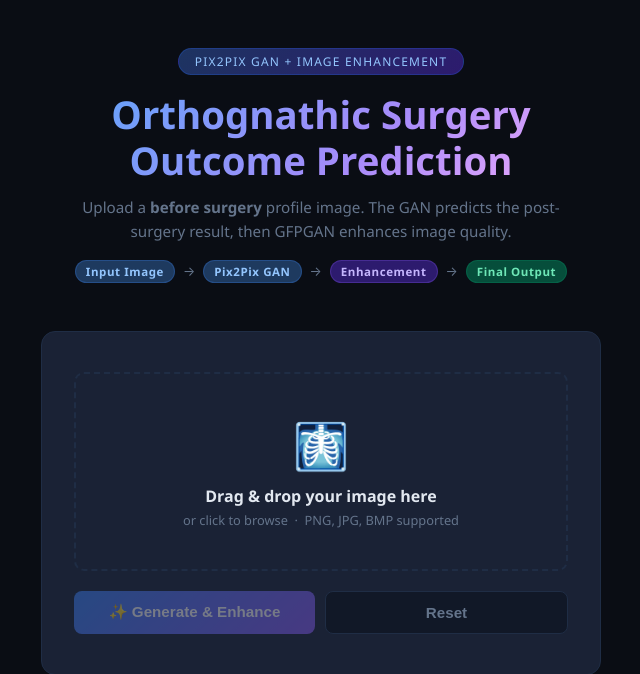
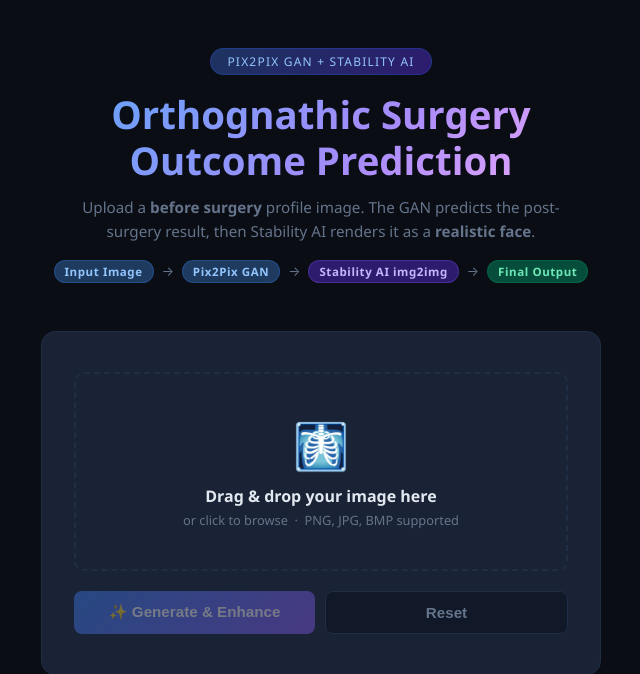
Before and after one commit to ahmad1adel/GANs-for-Orthognathic-Surgery-GP-, a Flask app: page / in a window 1280 px wide. Shown: the top 674 px of the page, without its empty margins (319-959 px from the left). Run offline with Flask 3, Linux system fonts and the light colour scheme.

Commit message:
Integrate Stability AI img2img — GAN output rendered as realistic face

```diff
--- a/GAN/app.py
+++ b/GAN/app.py
@@ -3,8 +3,12 @@ import io
 import base64
 import numpy as np
 import tensorflow as tf
+import requests as http_requests
 from PIL import Image, ImageEnhance, ImageFilter
 from flask import Flask, render_template, request, jsonify
+from dotenv import load_dotenv
+
+load_dotenv()
 
 app = Flask(__name__)
 app.config['MAX_CONTENT_LENGTH'] = 16 * 1024 * 1024  # 16 MB
@@ -12,6 +16,8 @@ app.config['MAX_CONTENT_LENGTH'] = 16 * 1024 * 1024  # 16 MB
 BASE_DIR   = os.path.dirname(os.path.abspath(__file__))
 MODEL_PATH = os.path.join(BASE_DIR, '..', 'saved_model', 'generator.keras')
 IMG_SIZE   = 256
+
+STABILITY_API_KEY = os.environ.get('STABILITY_API_KEY')
 
 
 # ── Custom layer needed to load the Keras model ───────────────────────────────
@@ -56,27 +62,51 @@ def postprocess(tensor):
     return Image.fromarray(arr, mode='L')
 
 
-def enhance_locally(pil_img):
-    """Free local enhancement: 2x upscale + denoise + sharpen + contrast boost."""
-    img = pil_img.convert('RGB')
+def enhance_with_stability(pil_img):
+    """Send GAN output to Stability AI img2img to generate a realistic face."""
+    # Upscale to 512×512 RGB — native resolution for Stable Diffusion
+    rgb_img = pil_img.convert('RGB').resize((512, 512), Image.LANCZOS)
 
-    # 2x upscale with high-quality Lanczos resampling
-    w, h = img.size
-    img = img.resize((w * 2, h * 2), Image.LANCZOS)
+    buf = io.BytesIO()
+    rgb_img.save(buf, format='PNG')
+    img_bytes = buf.getvalue()
 
-    # Gentle denoise pass
-    img = img.filter(ImageFilter.MedianFilter(size=3))
+    response = http_requests.post(
+        "https://api.stability.ai/v1/generation/stable-diffusion-v1-6/image-to-image",
+        headers={
+            "Authorization": f"Bearer {STABILITY_API_KEY}",
+            "Accept": "application/json",
+        },
+        files={
+            "init_image": ("image.png", img_bytes, "image/png"),
+        },
+        data={
+            "image_strength":         "0.40",
+            "init_image_mode":        "IMAGE_STRENGTH",
+            "text_prompts[0][text]":  (
+                "realistic human face profile view, photorealistic portrait, "
+                "natural skin texture, clear facial features, orthognathic surgery result, "
+                "side profile, professional medical photography"
+            ),
+            "text_prompts[0][weight]": "1",
+            "text_prompts[1][text]":  (
+                "blurry, cartoon, anime, distorted, low quality, x-ray, dark, noise, ugly"
+            ),
+            "text_prompts[1][weight]": "-1",
+            "cfg_scale": "7",
+            "samples":   "1",
+            "steps":     "40",
+        },
+        timeout=60,
+    )
 
-    # Unsharp mask — sharpens edges without noise amplification
-    img = img.filter(ImageFilter.UnsharpMask(radius=2, percent=150, threshold=3))
+    if response.status_code != 200:
+        raise Exception(f"Stability AI error {response.status_code}: {response.text}")
 
-    # Slight contrast boost
-    img = ImageEnhance.Contrast(img).enhance(1.25)
-
-    # Slight brightness correction
-    img = ImageEnhance.Brightness(img).enhance(1.05)
-
-    return img
+    data = response.json()
+    image_b64  = data["artifacts"][0]["base64"]
+    image_data = base64.b64decode(image_b64)
+    return Image.open(io.BytesIO(image_data)).convert('RGB')
 
 
 def pil_to_b64(img):
@@ -109,7 +139,7 @@ def predict():
         input_tensor, in_img = preprocess(image_bytes)
         output_tensor        = generator(input_tensor, training=False)
         gan_img              = postprocess(output_tensor)
-        enhanced_img         = enhance_locally(gan_img)
+        enhanced_img         = enhance_with_stability(gan_img)
 
         return jsonify({
             'before':   pil_to_b64(in_img),
--- a/GAN/templates/index.html
+++ b/GAN/templates/index.html
@@ -351,16 +351,16 @@
 
 <!-- Header -->
 <div class="header">
-  <div class="badge">Pix2Pix GAN + Image Enhancement</div>
+  <div class="badge">Pix2Pix GAN + Stability AI</div>
   <h1>Orthognathic Surgery<br>Outcome Prediction</h1>
-  <p>Upload a <strong>before surgery</strong> profile image. The GAN predicts the post-surgery result, then GFPGAN enhances image quality.</p>
+  <p>Upload a <strong>before surgery</strong> profile image. The GAN predicts the post-surgery result, then Stability AI renders it as a <strong>realistic face</strong>.</p>
 
   <div class="pipeline-badge">
     <span class="pipeline-tag tag-gan">Input Image</span>
     <span class="tag-arrow">→</span>
     <span class="pipeline-tag tag-gan">Pix2Pix GAN</span>
     <span class="tag-arrow">→</span>
-    <span class="pipeline-tag tag-gfpgan">Enhancement</span>
+    <span class="pipeline-tag tag-gfpgan">Stability AI img2img</span>
     <span class="tag-arrow">→</span>
     <span class="pipeline-tag" style="background:#064e3b;color:#6ee7b7;border:1px solid #05966944">Final Output</span>
   </div>
@@ -389,7 +389,7 @@
 <!-- Spinner -->
 <div class="spinner-wrap" id="spinner">
   <div class="spinner"></div>
-  <p>Processing — this takes about 15–30 seconds…</p>
+  <p>Processing — GAN + Stability AI rendering (~20–40 seconds)…</p>
   <div class="spinner-steps">
     <div class="step"><div class="step-dot"></div> GAN inference</div>
     <div class="step"><div class="step-dot"></div> GFPGAN enhancement</div>
@@ -422,7 +422,7 @@
 
     <div class="arrow-col">
       <div class="arrow-icon green">→</div>
-      <div class="arrow-label">Sharpen<br>+ Upscale</div>
+      <div class="arrow-label">Stability<br>AI</div>
     </div>
 
     <div class="result-card enhanced">
```
